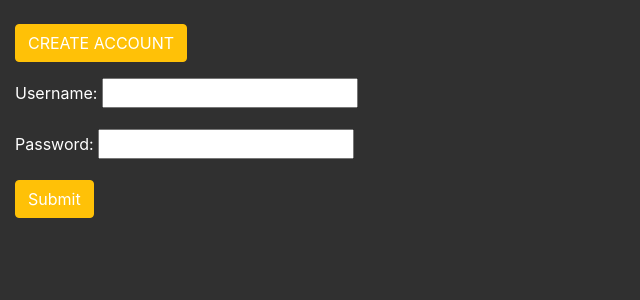
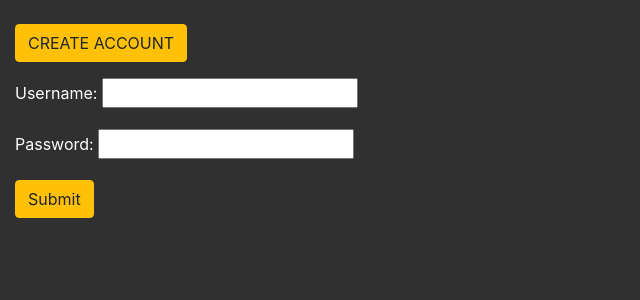
Before and after one commit to ElizabethS5/movie_reviewer, a Django app: page /login/ in a window 1280 px wide. Shown: the part 80-380 px from the top of the page, without its empty margins (0-640 px from the left). Run offline with Django 3.2, Linux system fonts and the light colour scheme; some libraries are stand-ins or nearby versions.

Commit message:
black text on login and register buttons

```diff
--- a/movie_reviewer/templates/login_form.html
+++ b/movie_reviewer/templates/login_form.html
@@ -1,12 +1,10 @@
-{% extends 'site.html' %}
-{% block title %}Login{% endblock %}
-{% block body %}
+{% extends 'site.html' %} {% block title %}Login{% endblock %} {% block body %}
 
-<a class='text-white' href="/register/"><button class="btn btn-warning text-white">CREATE ACCOUNT</button></a>
+<a href="/register/"><button class="btn btn-warning">CREATE ACCOUNT</button></a>
 
-  <form class="mt-3 text-white" action="" method="post">
-    {% csrf_token %} {{ form.as_p }}
-    <input class='btn btn-warning text-white' type="submit" value="Submit" />
-  </form>
+<form class="mt-3 text-white" action="" method="post">
+  {% csrf_token %} {{ form.as_p }}
+  <input class="btn btn-warning" type="submit" value="Submit" />
+</form>
 
 {% endblock %}
--- a/movie_reviewer/templates/register_form.html
+++ b/movie_reviewer/templates/register_form.html
@@ -3,10 +3,10 @@
 
 {% block body %}
 
-<a class="text-white" href="/login/"><button class="btn btn-warning text-white">LOGIN</button></a>
+<a href="/login/"><button class="btn btn-warning">LOGIN</button></a>
 
 <form class="mt-3" action="" method="post">
   {% csrf_token %} {{ form.as_p }}
-  <input class="btn btn-warning text-white" type="submit" value="Submit" />
+  <input class="btn btn-warning" type="submit" value="Submit" />
 </form>
 {% endblock %}
```
